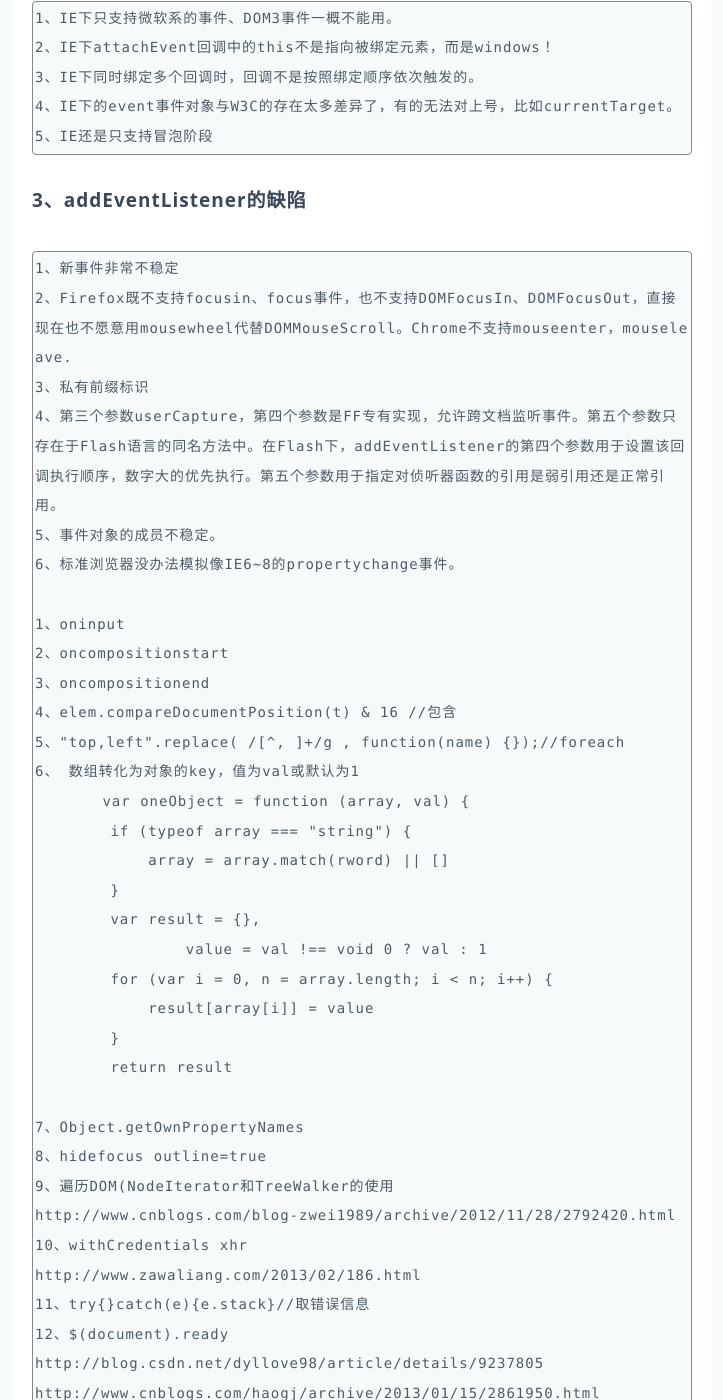
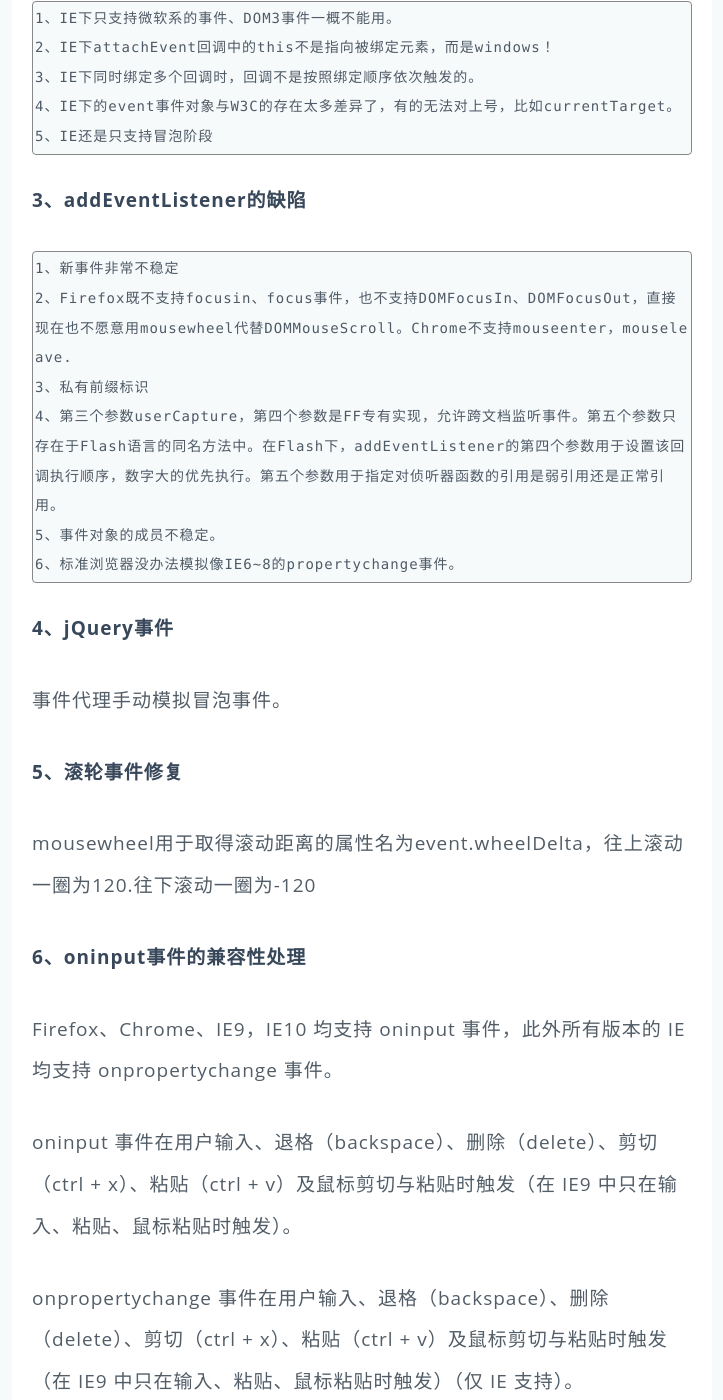
Before and after one commit to mayloveless/wanglingfei.github.com, a Jekyll site: the page built from _posts/techNote/2014-07-01-frame-design.md, in a window 1280 px wide and 1400 px high, scrolled down 11774 px. Shown: the whole window, without its empty margins (278-1001 px from the left). Built offline with Jekyll 4.4.1, drawn with Linux system fonts in a browser that asks for light colours; nearby versions of some CDN libraries; library files that are not in the unit come from our copies; Markdown is read by kramdown in place of the engine named in the settings; some of the changed text lies outside the part shown.

Commit message:
save post

```diff
--- a/_posts/techNote/2014-07-01-frame-design.md
+++ b/_posts/techNote/2014-07-01-frame-design.md
@@ -309,7 +309,51 @@ IE6、7不区分固有属性与自定义属性
 	5、事件对象的成员不稳定。
 	6、标准浏览器没办法模拟像IE6~8的propertychange事件。
 
-	1、oninput
+**4、jQuery事件**
+
+事件代理手动模拟冒泡事件。
+
+**5、滚轮事件修复**
+
+mousewheel用于取得滚动距离的属性名为event.wheelDelta，往上滚动一圈为120.往下滚动一圈为-120
+
+**6、oninput事件的兼容性处理**
+
+Firefox、Chrome、IE9，IE10 均支持 oninput 事件，此外所有版本的 IE 均支持 onpropertychange 事件。
+
+oninput 事件在用户输入、退格（backspace）、删除（delete）、剪切（ctrl + x）、粘贴（ctrl + v）及鼠标剪切与粘贴时触发（在 IE9 中只在输入、粘贴、鼠标粘贴时触发）。
+
+onpropertychange 事件在用户输入、退格（backspace）、删除（delete）、剪切（ctrl + x）、粘贴（ctrl + v）及鼠标剪切与粘贴时触发（在 IE9 中只在输入、粘贴、鼠标粘贴时触发）（仅 IE 支持）。
+
+backspace、delete 两个按键的 keyCode 分别为 8、46。
+
+oncut 事件在粘贴（ctrl + v）、鼠标粘贴时触发。
+
+	 if (W3C && DOC.documentMode !== 9) { //IE10+, W3C
+        element.addEventListener("input", updateVModel)
+        data.rollback = function() {
+            element.removeEventListener("input", updateVModel)
+        }
+    } else {
+		var eventArr = ["keyup", "paste", "cut", "change"]
+        removeFn = function(e) {
+            var key = e.keyCode
+            if (key === 91 || (15 < key && key < 19) || (37 <= key && key <= 40))
+                return
+            updateVModel()
+        }
+        avalon.each(eventArr, function(i, name) {
+            element.attachEvent("on" + name, removeFn)
+        });
+        data.rollback = function() {
+            avalon.each(eventArr, function(i, name) {
+                element.detachEvent("on" + name, removeFn)
+            })
+        }
+    }
+
+>第十二章 异步处理
+
 	2、oncompositionstart
 	3、oncompositionend
 	4、elem.compareDocumentPosition(t) & 16 //包含
```
